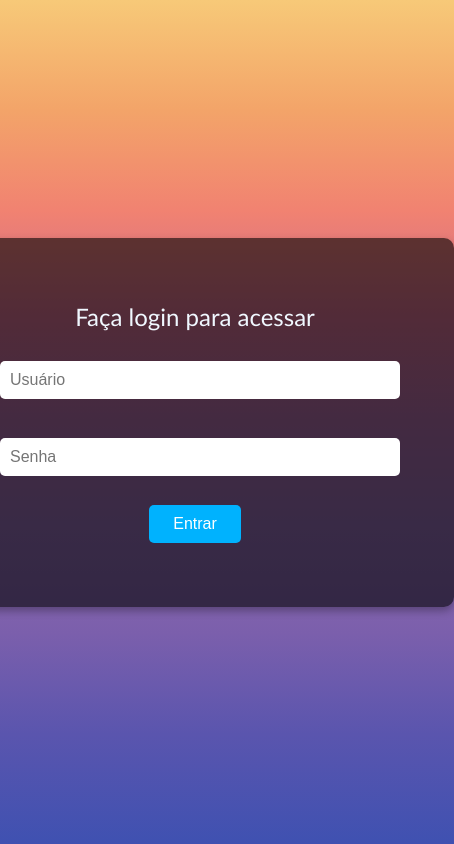
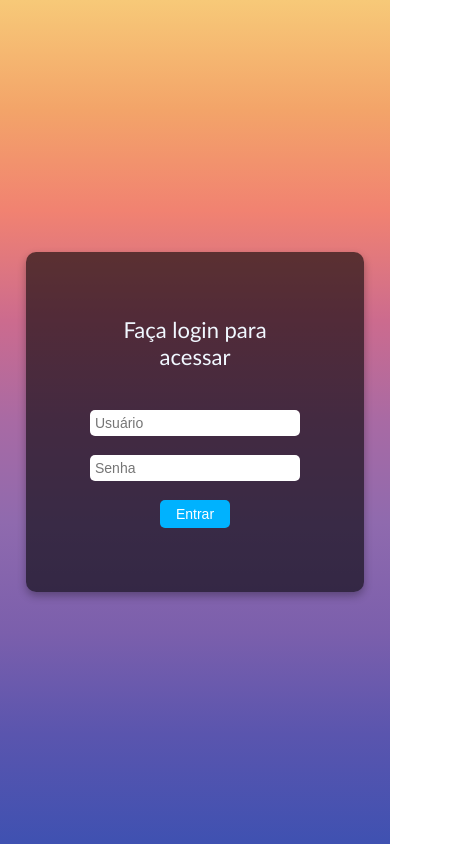
Before and after one commit to ronaldocarvalho798/Last, a plain HTML site: page index.html in a window 390 px wide. Shown: the whole page, 454 px wide, since content can reach past the window. Drawn offline with Linux system fonts and the light colour scheme.

Commit message:
fix login mobile

```diff
--- a/index.html
+++ b/index.html
@@ -12,8 +12,7 @@
       rel="stylesheet"
     />
     <style>
-      body,
-      html {
+      body {
         background-image: linear-gradient(
           to top,
           #3f51b1 0%,
@@ -28,7 +27,7 @@
         );
         margin: 0;
         padding: 0;
-        height: 100%;
+        height: 100vh;
         font-family: "Dancing Script", cursive;
         overflow-x: hidden;
         overflow-y: hidden;
@@ -45,7 +44,6 @@
         padding: 4rem;
         border-radius: 10px; /* Arredonda as bordas */
         box-shadow: 0 4px 8px rgba(0, 0, 0, 0.3); /* Adiciona sombra */
-        width: 100%;
         max-width: 400px;
       }
 
@@ -524,6 +522,27 @@
           position: relative;
           right: 15px;
         }
+        #login-container {
+          max-width: 210px;
+        }
+
+        #login-container h2 {
+          margin-bottom: 40px;
+          font-size: 22px;
+          font-weight: 500;
+        }
+
+        #login-container input {
+          width: 95%;
+          padding: 5px;
+          margin: 0;
+          font-size: 14px;
+        }
+        #login-container button {
+          padding: 0.4rem 1rem;
+          border-radius: 5px;
+          font-size: 14px;
+        }
       }
     </style>
   </head>
```
